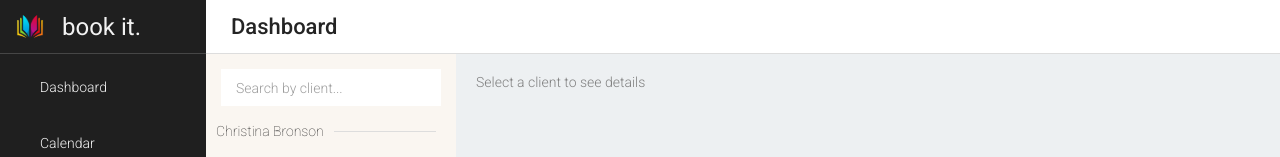
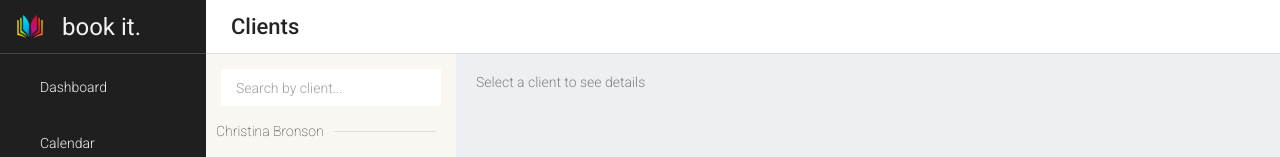
Before and after one commit to ryanhartwig/bookeasy, a Next.js app in the folder next/: page /clients in a window 1280 px wide. Shown: the top 157 px of the page. Built offline with nearby package versions, Linux system fonts and the light colour scheme.

Commit message:
Move Header component out of layout.tsx to allow changing header title for each view

```diff
--- a/next/src/app/business/page.tsx
+++ b/next/src/app/business/page.tsx
@@ -1,3 +1,4 @@
+import { Header } from '@/components/Header';
 import { Card } from '@/components/UI/Card/Card';
 import { sample_clients } from '@/utility/sample_data/sample_clients';
 import { sample_services } from '@/utility/sample_data/sample_services';
@@ -10,6 +11,8 @@ import { Settings } from './settings';
 
 export default function Page() {
   return (
+    <>
+      <Header text='My Business' />
       <div className={styles.business}>
         {/* Left panels */}
         <div>
@@ -40,5 +43,6 @@ export default function Page() {
           </Card>
         </div>
       </div>
+    </>
   )
 }
--- a/next/src/app/calendar/page.tsx
+++ b/next/src/app/calendar/page.tsx
@@ -15,6 +15,7 @@ import { Service } from '@/types/Service';
 import { sample_clients } from '@/utility/sample_data/sample_clients';
 import { sample_services } from '@/utility/sample_data/sample_services';
 import { ReactIconButton } from '@/components/UI/IconButton/ReactIconButton';
+import { Header } from '@/components/Header';
 
 export interface View {
   month: number,
@@ -135,6 +136,8 @@ export default function Page() {
   }, [clients, services]);
 
   return (
+    <>
+      <Header text='Calendar' />
       <div className={styles.calendar}>
         <SecondaryHeader>
           {/* Year/Month Select */}
@@ -160,5 +163,6 @@ export default function Page() {
           <Calendar appointments={appointments} selected={selected} onSelect={onSelect} startDate={startDate} viewing={viewing} clients={clients} services={services} />
         </div>
       </div>
+    </>
   )
 }
--- a/next/src/app/clients/page.tsx
+++ b/next/src/app/clients/page.tsx
@@ -5,16 +5,20 @@ import { Details } from './details';
 import styles from './clients.module.scss';
 import { useState } from 'react';
 import { Client } from '@/types/Client';
+import { Header } from '@/components/Header';
 
 export default function Page() {
 
   const [selected, setSelected] = useState<Client>();
 
   return (
-    <div className={styles.wrapper}>
-      <Clients selected={selected} setSelected={setSelected} />
-      {selected ? <Details selected={selected} />
-        : <p style={{width: '100%', padding: 20, fontWeight: 300, fontSize: 14, color: 'grey'}}>Select a client to see details</p>}
-    </div>
+    <>
+      <Header text='Clients' />
+      <div className={styles.wrapper}>
+        <Clients selected={selected} setSelected={setSelected} />
+        {selected ? <Details selected={selected} />
+          : <p style={{width: '100%', padding: 20, fontWeight: 300, fontSize: 14, color: 'grey'}}>Select a client to see details</p>}
+      </div>
+    </>
   )
 }
--- a/next/src/app/dashboard/page.tsx
+++ b/next/src/app/dashboard/page.tsx
@@ -9,12 +9,15 @@ import { WeekDayNames } from './weekDayNames';
 import { WeekDays } from './weekDays';
 import { Card } from '@/components/UI/Card/Card';
 import { SectionLabel } from '@/components/UI/SectionLabel/SectionLabel';
+import { Header } from '@/components/Header';
 
 export default function Page() {
 
   const [start, end] = getCurrentWeek();
 
   return (
+    <>
+      <Header text='Dashboard' />
       <div id="dashboard" className={styles.dashboard}>
         <SecondaryHeader>
           <div className={styles.header}>
@@ -44,5 +47,6 @@ export default function Page() {
           </Card>
         </div>
       </div>
+    </>
   )
 }
--- a/next/src/app/layout.tsx
+++ b/next/src/app/layout.tsx
@@ -11,7 +11,6 @@ export default function RootLayout({children}: { children: React.ReactNode}) {
         <main className='main'>
           <Navigator />
           <div className='Content'>
-            <Header />
             {children}
           </div>
         </main>
--- a/next/src/app/services/page.tsx
+++ b/next/src/app/services/page.tsx
@@ -1,3 +1,4 @@
+import { Header } from '@/components/Header';
 import { SectionLabel } from '@/components/UI/SectionLabel/SectionLabel';
 import { sample_businesses } from '@/utility/sample_data/sample_businesses';
 import { sample_services } from '@/utility/sample_data/sample_services';
@@ -10,6 +11,8 @@ export default function Page() {
 
 
   return (
+    <>
+      <Header text='Services' />
       <div className={styles.services_page}>
         <div className={styles.labels}>
           {['Name', 'Duration', 'Provider', 'Assignee(s)', 'Cost'].map((t) =>
@@ -29,5 +32,6 @@ export default function Page() {
           )
         })}
       </div>
+    </>
   )
 }
--- a/next/src/app/settings/page.tsx
+++ b/next/src/app/settings/page.tsx
@@ -1,3 +1,4 @@
+import { Header } from '@/components/Header';
 import { Card } from '@/components/UI/Card/Card';
 import { SectionLabel } from '@/components/UI/SectionLabel/SectionLabel';
 import { Setting } from '@/components/UI/Setting/Setting';
@@ -13,6 +14,8 @@ export default function Page() {
   const prefs = sample_user_prefs;
 
   return (
+    <>
+      <Header text="Settings" />
       <div className={styles.Settings}>
         <Card className={styles.card}>
           <SectionLabel label="Profile Settings" className={styles.label} />
@@ -42,11 +45,12 @@ export default function Page() {
             <Setting label='Receive email notification when an appointment is booked or cancelled' toggleState={prefs.notification_booking} />
             <Setting label='Receive email reminders for upcoming appointments' toggleState={prefs.notification_reminder} />
             <Setting label='Receive appointments overview email on work days' toggleState={prefs.notification_overview} />
-          <Setting label='Receive at:' style={{paddingLeft: 50, opacity: prefs.notification_overview ? 1 : 0.5, pointerEvents: prefs.notification_overview ? 'all' : 'none'}}>
+            <Setting label='Receive at:' style={{ paddingLeft: 50, opacity: prefs.notification_overview ? 1 : 0.5, pointerEvents: prefs.notification_overview ? 'all' : 'none' }}>
               <p>{prefs.notification_overview_time ? formatMilitaryTime(prefs.notification_overview_time) : 'Unset'}</p>
             </Setting>
           </div>
         </Card>
       </div>
+    </>
   )
 }
--- a/next/src/app/teams/page.tsx
+++ b/next/src/app/teams/page.tsx
@@ -21,6 +21,7 @@ import { ClientList } from '@/components/business_settings/ClientList';
 import { BookingSitePrefs } from '@/components/business_settings/BookingSitePrefs';
 import { sample_business_prefs } from '@/utility/sample_data/sample_business_prefs';
 import { Staff } from '@/components/business_settings/Staff';
+import { Header } from '@/components/Header';
 
 
 
@@ -53,6 +54,8 @@ export default function Page() {
   ]}, [clients, members, selected, services]);
 
   return (
+    <>
+      <Header text="Teams" />
       <div className={styles.Teams}>
         <div className={styles.teams_section}>
           <p>My teams</p>
@@ -87,5 +90,6 @@ export default function Page() {
         </div>
 
       </div>
+    </>
   )
 }
--- a/next/src/components/Header.tsx
+++ b/next/src/components/Header.tsx
@@ -1,8 +1,12 @@
-export const Header = () => {
+interface HeaderProps {
+  text: string,
+}
+
+export const Header: React.FC<HeaderProps> = ({text}) => {
 
   return (
     <div className='Header'>
-      <h2>Dashboard</h2>
+      <h2>{text}</h2>
     </div>
   )
 }
```
Lines whose indentation alone changed are shown as unchanged.
